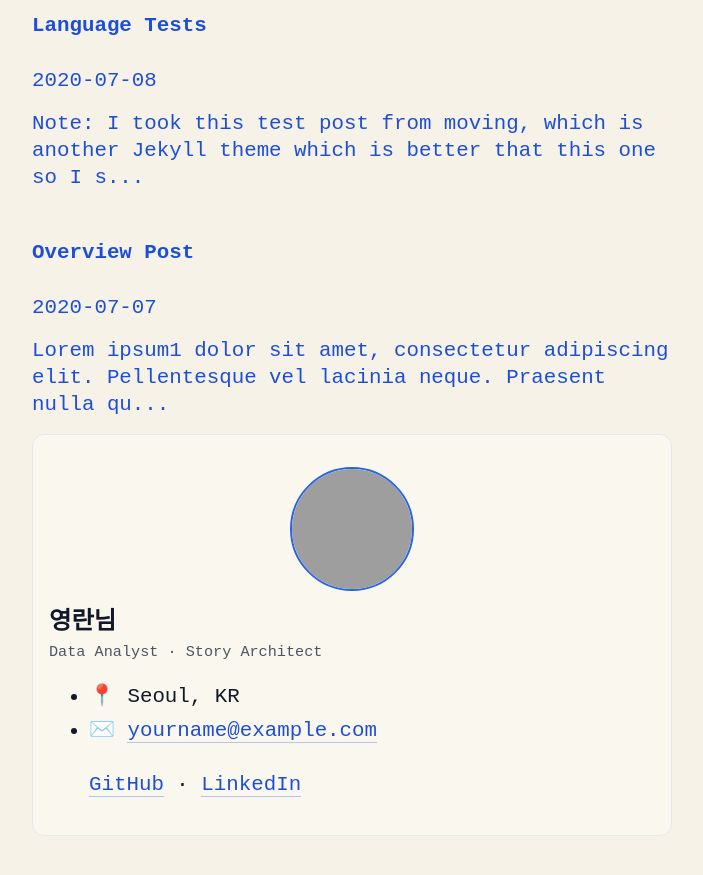
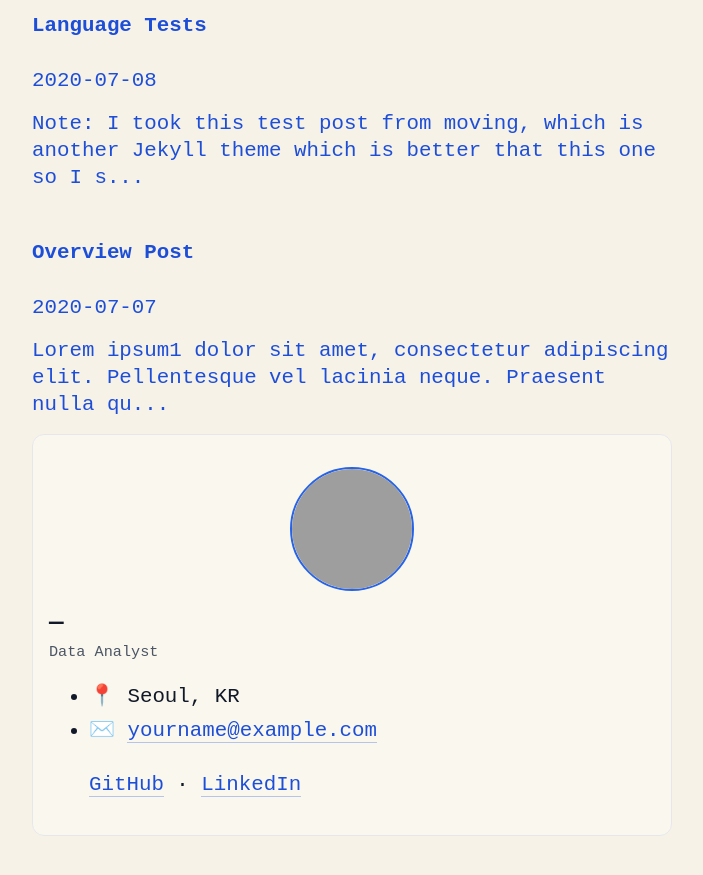
Before and after one commit to yeonglan/yeonglan.github.io, a Jekyll site: the page built from index.md, in a window 1280 px wide and 900 px high, scrolled down 807 px. Shown: the top 875 px of the window, without its empty margins (288-991 px from the left). Built offline with Jekyll 4.4.1, drawn with Linux system fonts in a browser that asks for light colours; grey boxes are pictures that could not be loaded.

Commit message:
Update index.md

```diff
--- a/index.md
+++ b/index.md
@@ -4,8 +4,8 @@ title: "Home"
 gallery: true
 sidebar: |
   ![](/assets/img/profile.jpg)
-  ### 영란님
-  <p class="muted">Data Analyst · Story Architect</p>
+  ### ---
+  <p class="muted">Data Analyst</p>
   - 📍 Seoul, KR
   - ✉️ <a href="mailto:yourname@example.com">yourname@example.com</a>
   <br>
```
